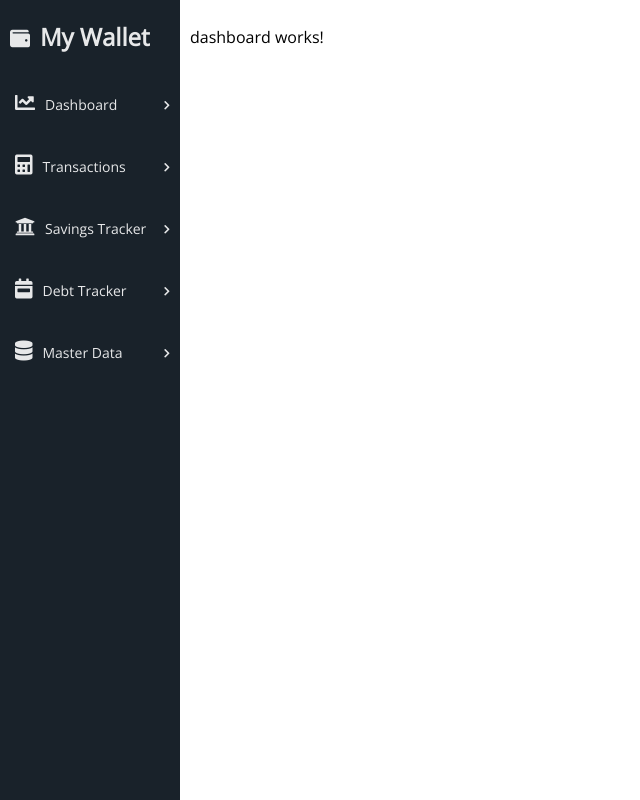
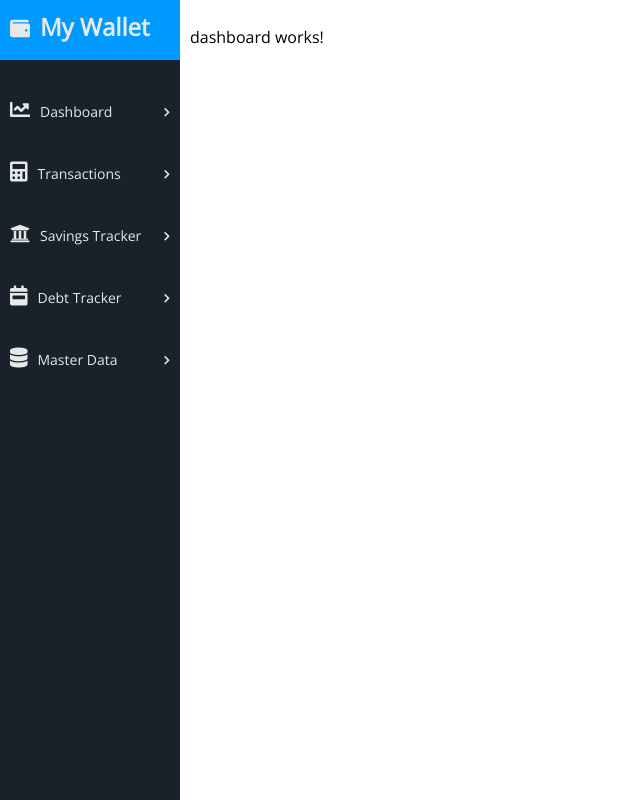
Before and after one commit to trololog/MyWallet, an Angular app in the folder Angular/my-wallet-app/: page /dashboard in a window 1280 px wide. Shown: the whole page, without its empty margins (0-640 px from the left). Built offline with nearby package versions, Linux system fonts and the light colour scheme.

Commit message:
Update menu.component.scss

```diff
--- a/Angular/my-wallet-app/src/app/menu/menu.component.scss
+++ b/Angular/my-wallet-app/src/app/menu/menu.component.scss
@@ -2,8 +2,6 @@ $text-color: #e7e8e9;
 
 .container {
     box-sizing: border-box;
-    padding-top: 20px;
-    padding-left: 10px;
     background-color: #19222a;
     color: $text-color;
     height:100%;
@@ -23,6 +21,7 @@ a {
 nav {
     padding-top: 20px;
     padding-left: 5px;
+    padding-left: 10px;
 }
 
 ul {
@@ -46,10 +45,16 @@ li {
     }
 }
 
-h1 {
-    padding:0;
-    margin: 0;
-    a {
-        font-size: 24px;
+header {
+    background-color: #0099ff;
+    height:60px;
+
+    h1 {
+        padding-top:10px;
+        padding-left: 10px;
+        margin: 0;
+        a {
+            font-size: 24px;
+        }
     }
 }
```
